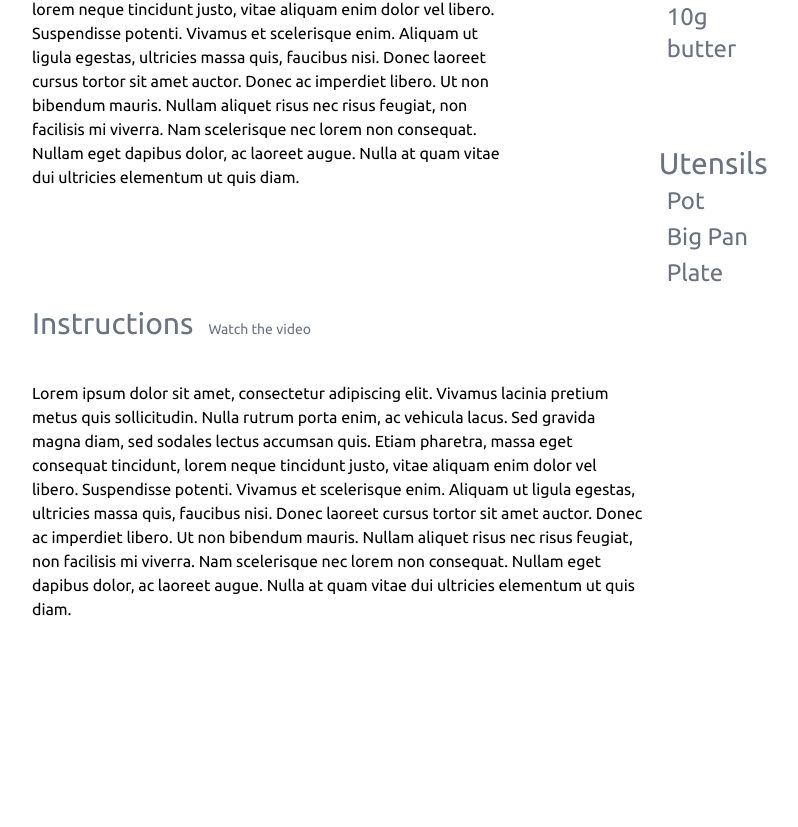
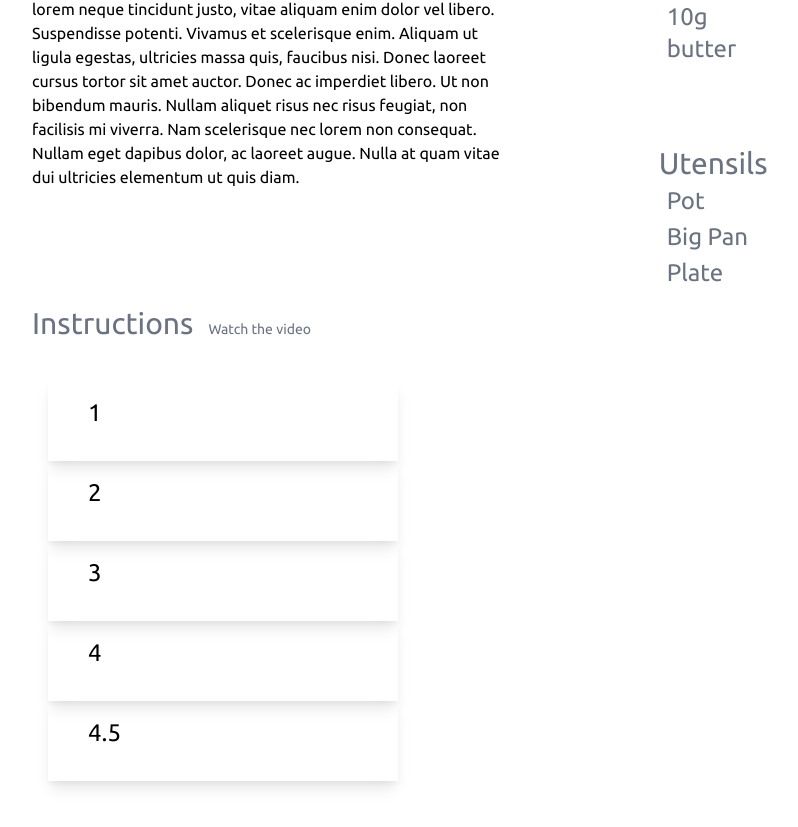
Before and after one commit to greenit-recipes/greenit-webapp, a React (Create React App) app: page /recipes/1 in a window 1280 px wide. Shown: the part 1343-2170 px from the top of the page, without its empty margins (240-1038 px from the left). Before the commit the page ends 2092 px from the top, so only its background shows below. Built offline with nearby package versions, Linux system fonts and the light colour scheme.

Commit message:
init YT player with example timestamp toggling

```diff
--- a/package.json
+++ b/package.json
@@ -19,6 +19,7 @@
     "postcss": "^7",
     "react": "^17.0.1",
     "react-dom": "^17.0.1",
+    "react-player": "^2.9.0",
     "react-router-dom": "^5.2.0",
     "react-scripts": "4.0.2",
     "sass": "^1.32.7",
--- a/src/pages/recipe/SinglePage.tsx
+++ b/src/pages/recipe/SinglePage.tsx
@@ -1,12 +1,15 @@
-import { StarOutlined } from "@ant-design/icons";
-import React from "react";
+import React, { createRef } from "react";
+import ReactPlayer from "react-player";
 import { useParams } from "react-router-dom";
+
 import { Icon, Navbar } from "../../components";
 import photo from "../../components/recipe/asdf.jpg";
 
 const RecipeSinglePage = () => {
   // @ts-ignore
   const { id } = useParams();
+  const player = createRef<ReactPlayer>();
+
   return (
     <div>
       <Navbar />
@@ -64,18 +67,32 @@ const RecipeSinglePage = () => {
               Instructions{" "}
               <small className="text-sm pl-2">Watch the video</small>
             </h1>
-            Lorem ipsum dolor sit amet, consectetur adipiscing elit. Vivamus
-            lacinia pretium metus quis sollicitudin. Nulla rutrum porta enim, ac
-            vehicula lacus. Sed gravida magna diam, sed sodales lectus accumsan
-            quis. Etiam pharetra, massa eget consequat tincidunt, lorem neque
-            tincidunt justo, vitae aliquam enim dolor vel libero. Suspendisse
-            potenti. Vivamus et scelerisque enim. Aliquam ut ligula egestas,
-            ultricies massa quis, faucibus nisi. Donec laoreet cursus tortor sit
-            amet auctor. Donec ac imperdiet libero. Ut non bibendum mauris.
-            Nullam aliquet risus nec risus feugiat, non facilisis mi viverra.
-            Nam scelerisque nec lorem non consequat. Nullam eget dapibus dolor,
-            ac laoreet augue. Nulla at quam vitae dui ultricies elementum ut
-            quis diam.
+            <div className="pl-4 w-3/5">
+              {[1, 2, 3, 4, 4.5].map((item) => (
+                <div className="text-2xl shadow-lg h-20 cursor-pointer">
+                  <h3
+                    className="pl-10 pt-4"
+                    onClick={() => {
+                      // Has to be in seconds
+                      player.current?.seekTo(item * 60);
+                      player.current?.getInternalPlayer().playVideo();
+                    }}
+                  >
+                    {item}
+                  </h3>
+                </div>
+              ))}
+              <ReactPlayer
+                ref={player}
+                url="https://www.youtube.com/watch?v=c4jOZp-EibM"
+                controls={true}
+                config={{
+                  youtube: {
+                    playerVars: { showinfo: 1, rel: 0 },
+                  },
+                }}
+              />
+            </div>
           </div>
         </div>
       </div>
```
Also changed, not shown: 1 other file (tests, documents, lock files or other folders).
